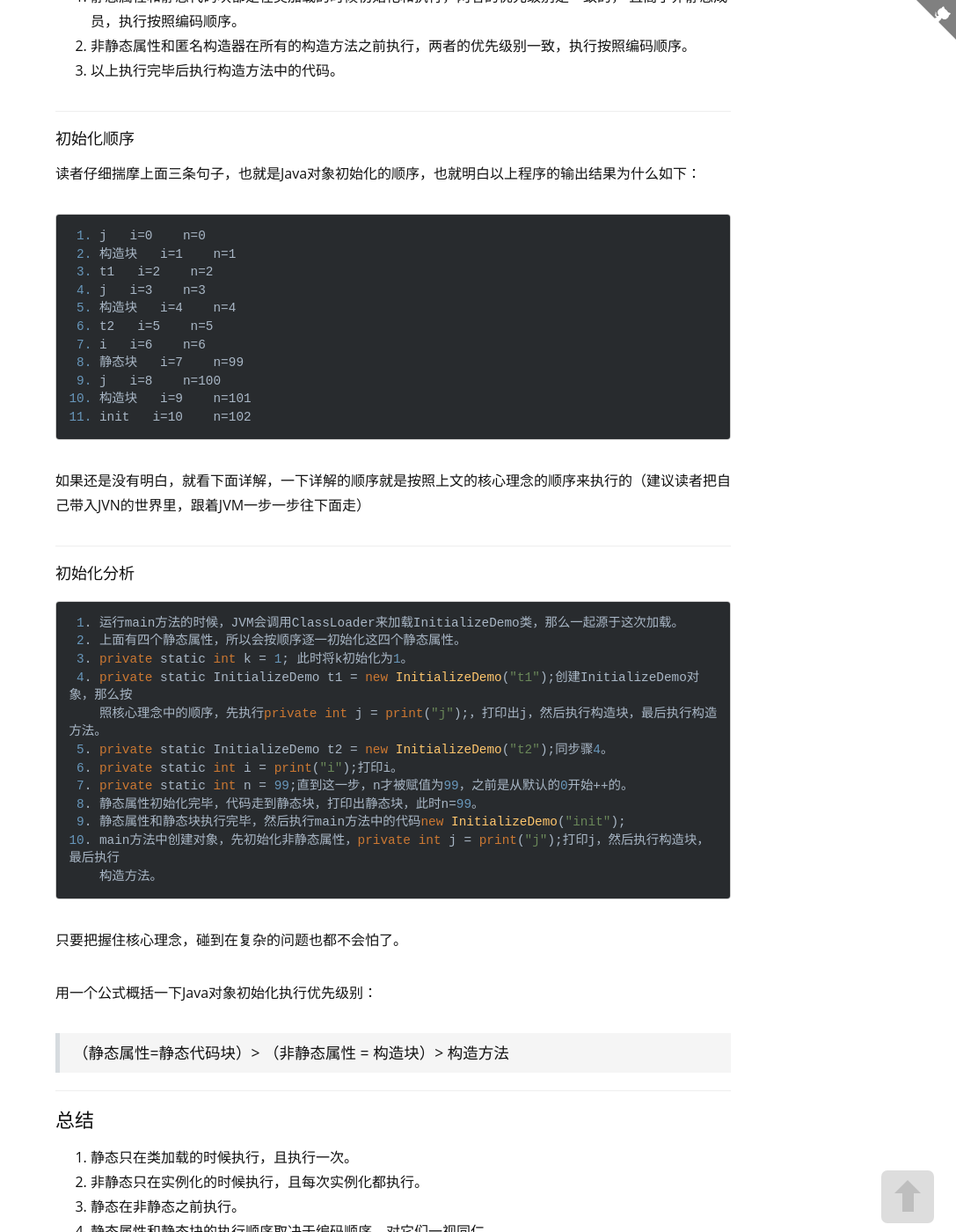
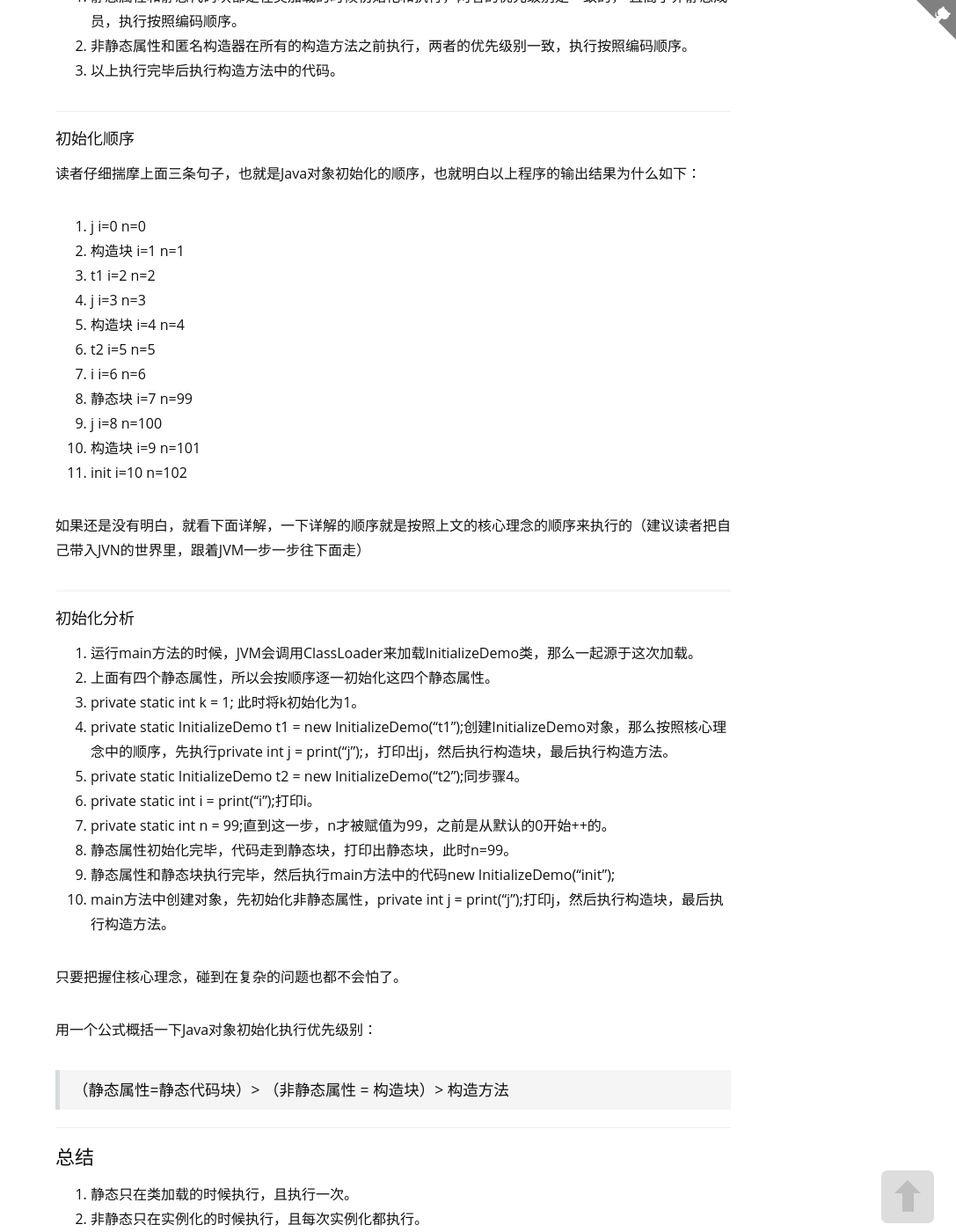
Before and after one commit to lemon123456/sjyuan-cc.github.io, a Jekyll site: the page built from _posts/2014-02-21-java-object-initialization.md, in a window 1280 px wide and 1400 px high, scrolled down 1465 px. Shown: the whole window at 88% size, without its empty margins (193-1280 px from the left). Built offline with Jekyll 4.4.1, drawn with Linux system fonts in a browser that asks for light colours; nearby versions of some CDN libraries; comment, search, counter and statistics services are not loaded.

Commit message:
update post

````diff
--- a/_posts/2014-02-21-java-object-initialization.md
+++ b/_posts/2014-02-21-java-object-initialization.md
@@ -65,7 +65,6 @@ public class InitializeDemo {
 #### 初始化顺序
 读者仔细揣摩上面三条句子，也就是Java对象初始化的顺序，也就明白以上程序的输出结果为什么如下：
 
-```
  1. j   i=0    n=0
  2. 构造块   i=1    n=1
  3. t1   i=2    n=2
@@ -77,7 +76,7 @@ public class InitializeDemo {
  9. j   i=8    n=100
 10. 构造块   i=9    n=101
 11. init   i=10    n=102
-```
+
 
 如果还是没有明白，就看下面详解，一下详解的顺序就是按照上文的核心理念的顺序来执行的（建议读者把自己带入JVN的世界里，跟着JVM一步一步往下面走）
 
@@ -85,20 +84,17 @@ public class InitializeDemo {
 
 #### 初始化分析
 
-```
  1. 运行main方法的时候，JVM会调用ClassLoader来加载InitializeDemo类，那么一起源于这次加载。
  2. 上面有四个静态属性，所以会按顺序逐一初始化这四个静态属性。
  3. private static int k = 1; 此时将k初始化为1。
- 4. private static InitializeDemo t1 = new InitializeDemo("t1");创建InitializeDemo对象，那么按
-    照核心理念中的顺序，先执行private int j = print("j");，打印出j，然后执行构造块，最后执行构造方法。
+ 4. private static InitializeDemo t1 = new InitializeDemo("t1");创建InitializeDemo对象，那么按照核心理念中的顺序，先执行private int j = print("j");，打印出j，然后执行构造块，最后执行构造方法。
  5. private static InitializeDemo t2 = new InitializeDemo("t2");同步骤4。
  6. private static int i = print("i");打印i。
  7. private static int n = 99;直到这一步，n才被赋值为99，之前是从默认的0开始++的。
  8. 静态属性初始化完毕，代码走到静态块，打印出静态块，此时n=99。
  9. 静态属性和静态块执行完毕，然后执行main方法中的代码new InitializeDemo("init");
-10. main方法中创建对象，先初始化非静态属性，private int j = print("j");打印j，然后执行构造块，最后执行
-    构造方法。
-```
+10. main方法中创建对象，先初始化非静态属性，private int j = print("j");打印j，然后执行构造块，最后执行构造方法。
+
 只要把握住核心理念，碰到在复杂的问题也都不会怕了。
 
 用一个公式概括一下Java对象初始化执行优先级别：
````
